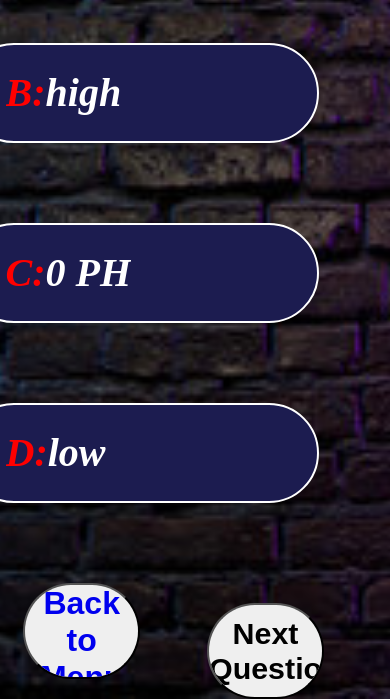
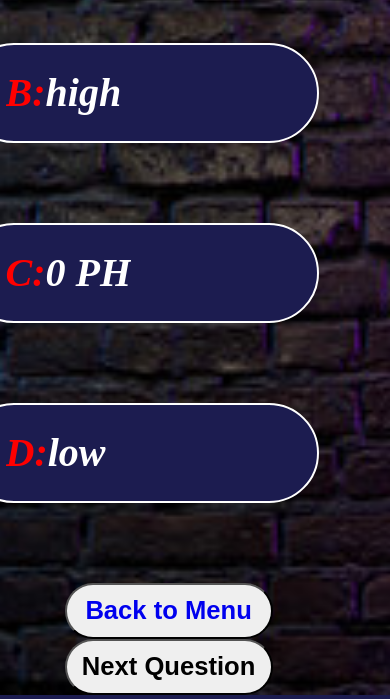
Before and after one commit to sandeepkundekar11/Quize_web, a plain HTML site: page mid_mode.html in a window 390 px wide. Shown: the part 736-1435 px from the top of the page. Drawn offline with Linux system fonts and the light colour scheme.

Commit message:
Update mquize.css

```diff
--- a/mquize.css
+++ b/mquize.css
@@ -125,7 +125,7 @@
     {
         font-size: 2rem;
     }
-    #start
+/*     #start
     {
         width: 30vw;
         height:6rem;
@@ -138,7 +138,7 @@
         height:6rem;
         margin-left: 10px;
         font-size: 1.9rem;
-    }
+    } */
     #game
 {
     color: white;
```
